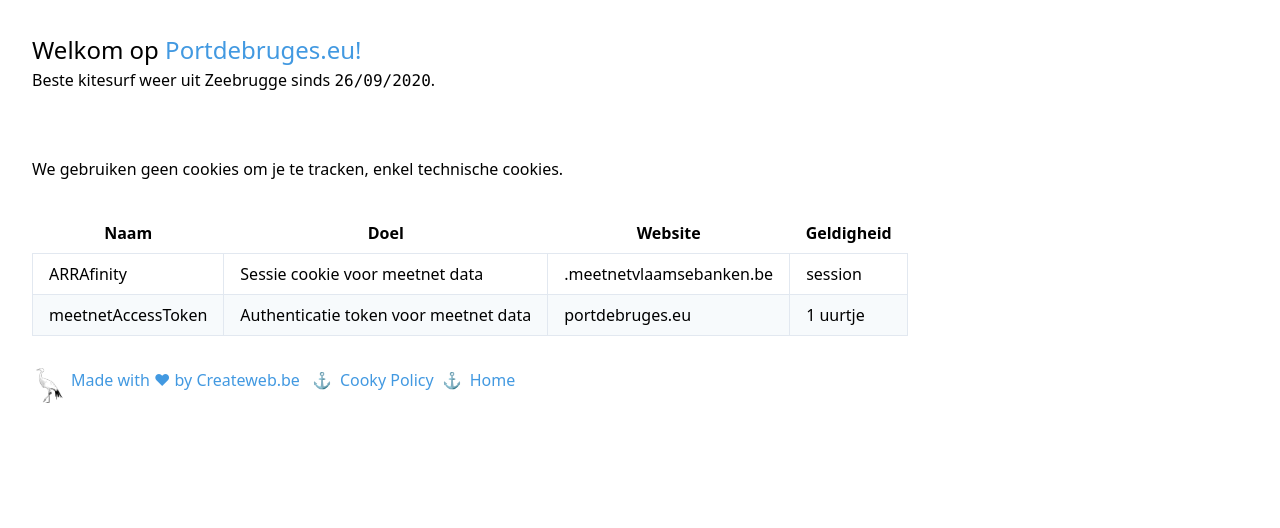
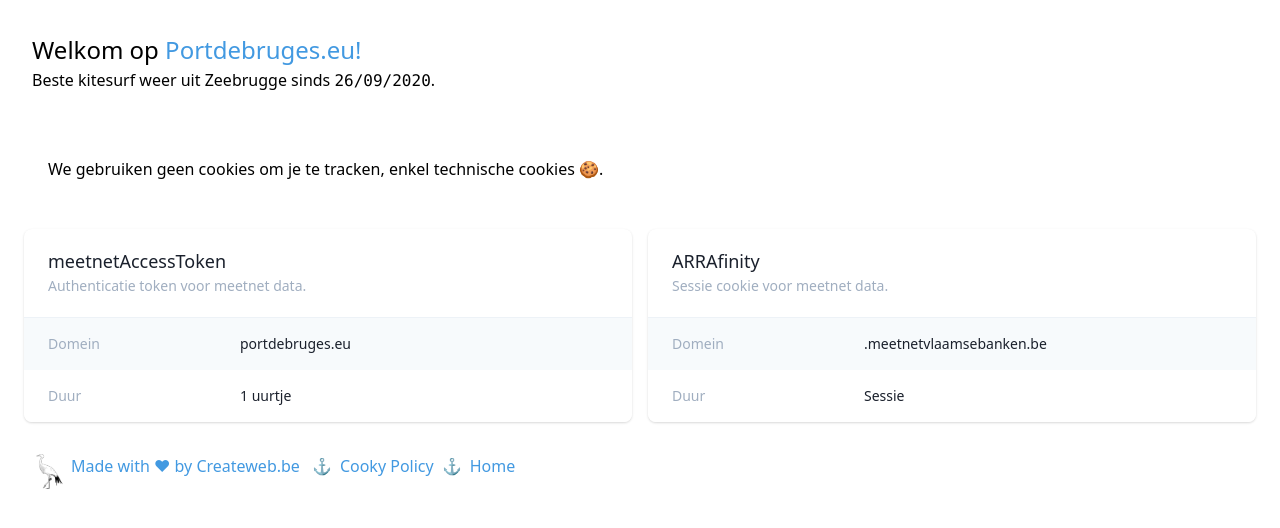
Before and after one commit to eliaslecomte/portdebruges.eu, a Next.js app: page /cooky-policy in a window 1280 px wide. Shown: the top 528 px of the page. Built offline with nearby package versions, Linux system fonts and the light colour scheme.

Commit message:
🎇 Update meetnet title & cooky copy.

```diff
--- a/meetnet/components/meetnetComponent.tsx
+++ b/meetnet/components/meetnetComponent.tsx
@@ -81,7 +81,7 @@
 
   return (
     <Block
-      title="Meetnet"
+      title="Huidige wind"
       descriptions={[
         {
           hideMobile: true,
--- a/pages/cooky-policy.tsx
+++ b/pages/cooky-policy.tsx
@@ -1,7 +1,9 @@
 import Head from "next/head";
 import { FC } from "react";
+import Table from "../core/components/content-structures/table";
 import Footer from "../core/components/footer";
 import Header from "../core/components/header";
+import Block from "../core/components/structure/block";
 
 const CookyPolicyPage: FC = () => {
   return (
@@ -17,34 +19,35 @@
 
         <Header  />
 
-        <div className="m-4">
+        <p className="p-8">We gebruiken geen cookies om je te tracken, enkel technische cookies 🍪.</p>
 
-          <p className="pt-8 pb-8">We gebruiken geen cookies om je te tracken, enkel technische cookies.</p>
+        <div className="grid grid-cols-1 sm:grid-cols-2">
 
-          <table className="table-auto">
-            <thead>
-              <tr>
-                <th className="px-4 py-2">Naam</th>
-                <th className="px-4 py-2">Doel</th>
-                <th className="px-4 py-2">Website</th>
-                <th className="px-4 py-2">Geldigheid</th>
-              </tr>
-            </thead>
-            <tbody>
-              <tr>
-                <td className="border px-4 py-2">ARRAfinity</td>
-                <td className="border px-4 py-2">Sessie cookie voor meetnet data</td>
-                <td className="border px-4 py-2">.meetnetvlaamsebanken.be</td>
-                <td className="border px-4 py-2">session</td>
-              </tr>
-              <tr className="bg-gray-100">
-                <td className="border px-4 py-2">meetnetAccessToken</td>
-                <td className="border px-4 py-2">Authenticatie token voor meetnet data</td>
-                <td className="border px-4 py-2">portdebruges.eu</td>
-                <td className="border px-4 py-2">1 uurtje</td>
-              </tr>
-            </tbody>
-          </table>
+          <Block
+            title="meetnetAccessToken"
+            descriptions={[
+              {
+                content: <>Authenticatie token voor meetnet data.</>
+              }
+            ]}>
+              <Table values={[
+                { title: 'Domein', description: <p>portdebruges.eu</p> },
+                { title: 'Duur', description: <p>1 uurtje</p> },
+              ]} />
+            </Block>
+
+          <Block
+            title="ARRAfinity"
+            descriptions={[
+              {
+                content: <>Sessie cookie voor meetnet data.</>
+              }
+            ]}>
+              <Table values={[
+                { title: 'Domein', description: <p>.meetnetvlaamsebanken.be</p> },
+                { title: 'Duur', description: <p>Sessie</p> },
+              ]} />
+            </Block>
 
         </div>
 
```
